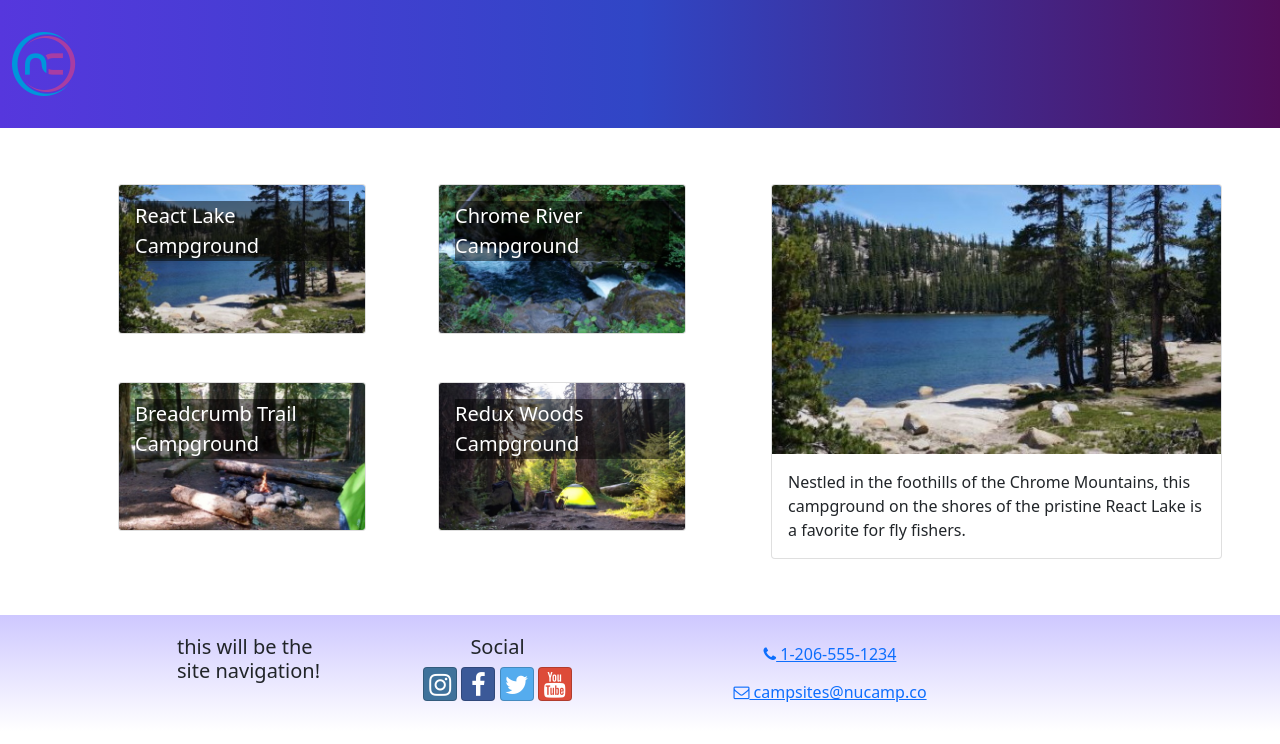
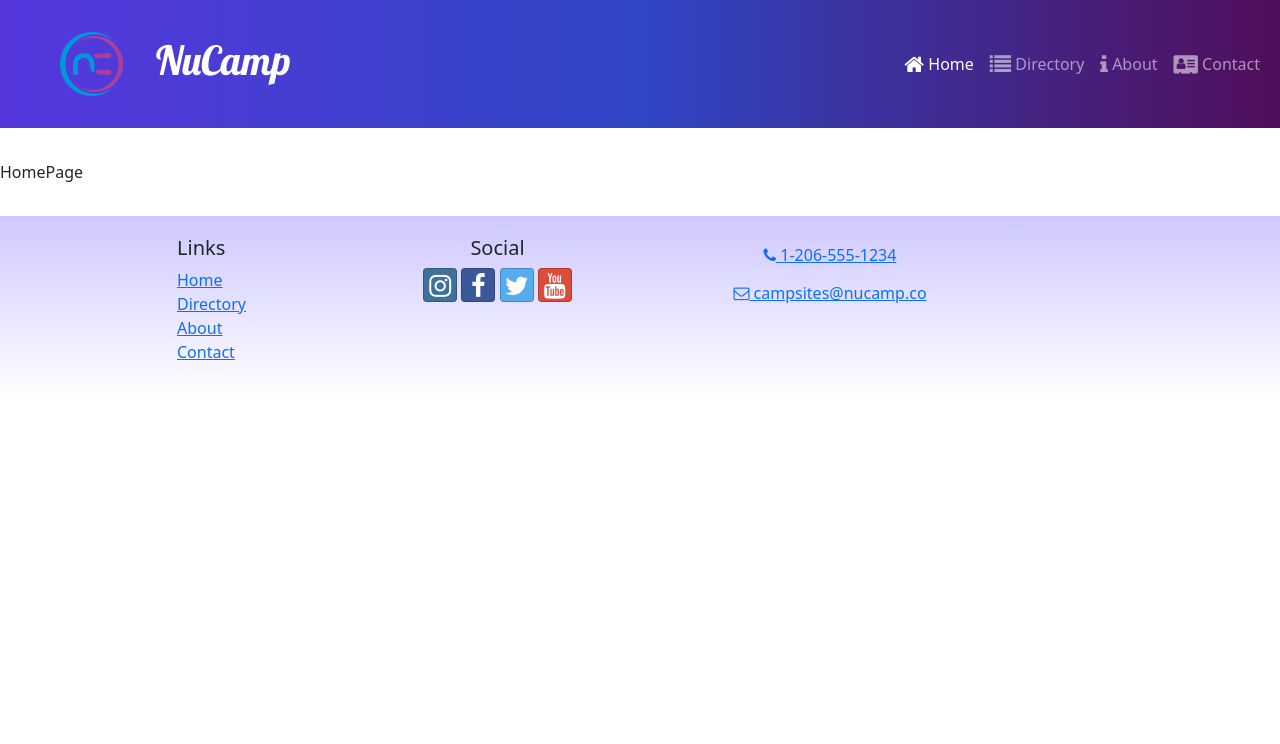
Before and after one commit to kknivves/NC-React-Course-Project-, a React (Create React App) app: page / in a window 1280 px wide. Shown: the top 744 px of the page. Built offline with nearby package versions, Linux system fonts and the light colour scheme.

Commit message:
Header and Footer Links

```diff
--- a/src/App.js
+++ b/src/App.js
@@ -1,17 +1,23 @@
-import Header from './components/Header';
-import Footer from './components/Footer';
-import CampsitesDirectoryPage from './pages/CampsitesDirectoryPage';
-
-import './App.css';
+import { Routes, Route } from 'react-router-dom';
+import ContactPage from "./pages/ContactPage";
+import HomePage from "./pages/HomePage";
+import Header from "./components/Header";
+import Footer from "./components/Footer";
+import CampsitesDirectoryPage from "./pages/CampsitesDirectoryPage";
+import "./App.css";
 
 function App() {
-    return (
-        <div className='App'>
-            <Header />
-            <CampsitesDirectoryPage />
-            <Footer />
-        </div>
-    );
+  return (
+    <div className="App">
+      <Header />
+      <Routes>
+        <Route path="/" element={<HomePage />} />
+        <Route path="contact" element={<ContactPage />} />
+        <Route path="directory" element={<CampsitesDirectoryPage />} />
+      </Routes>
+      <Footer />
+    </div>
+  );
 }
 
 export default App;
--- a/src/components/Footer.js
+++ b/src/components/Footer.js
@@ -1,4 +1,5 @@
 import { Container, Row, Col } from "reactstrap";
+import { Link } from 'react-router-dom';
 
 const Footer = () => {
   return (
@@ -6,7 +7,21 @@
       <Container>
         <Row>
           <Col xs={{ size: 4, offset: 1 }} sm="2">
-            <h5>this will be the site navigation!</h5>
+            <h5>Links</h5>
+            <ul className='list-unstyled'>
+              <li>
+                <Link to='/'>Home</Link>
+              </li>
+              <li>
+                <Link to='/directory'>Directory</Link>
+              </li>
+              <li>
+                <Link to='/about'>About</Link>
+              </li>
+              <li>
+                <Link to='/contact'>Contact</Link>
+              </li>
+            </ul>
           </Col>
           <Col xs="6" sm="3" className="text-center">
             <h5>Social</h5>
--- a/src/components/Header.js
+++ b/src/components/Header.js
@@ -1,12 +1,50 @@
-import { Navbar, NavbarBrand } from "reactstrap";
+import { useState } from "react";
+import {
+  Navbar,
+  NavbarBrand,
+  Collapse,
+  NavbarToggler,
+  Nav,
+  NavItem,
+} from "reactstrap";
+import { NavLink } from "react-router-dom";
 import NucampLogo from "../app/assets/img/logo.png";
 
 const Header = () => {
+  const [menuOpen, setMenuOpen] = useState(false);
+
   return (
     <Navbar dark color="primary" sticky="top" expand="md">
-      <NavbarBrand href="/">
-        <img src={NucampLogo} alt="nucamp logo" />
+      <NavbarBrand className="ms-5" href="/">
+            <img src={NucampLogo} alt="nucamp logo" className="float-start" />
+            <h1 className="mt-1">NuCamp</h1>
       </NavbarBrand>
+
+      <NavbarToggler onClick={() => setMenuOpen(!menuOpen)} />
+      <Collapse isOpen={menuOpen} navbar>
+            <Nav className="ms-auto" navbar>
+                <NavItem>
+                    <NavLink className="nav-link" to="/">
+                        <i className="fa fa-home fa-lg" /> Home
+                    </NavLink>
+                </NavItem>
+                <NavItem>
+                    <NavLink className="nav-link" to="/directory">
+                        <i className="fa fa-list fa-lg" /> Directory
+                    </NavLink>
+                </NavItem>
+                <NavItem>
+                    <NavLink className="nav-link" to="/about">
+                        <i className="fa fa-info fa-lg" /> About
+                    </NavLink>
+                </NavItem>
+                <NavItem>
+                    <NavLink className="nav-link" to="/contact">
+                        <i className="fa fa-address-card fa-lg" /> Contact
+                    </NavLink>
+                </NavItem>
+            </Nav>
+        </Collapse>
     </Navbar>
   );
 };
--- a/src/index.js
+++ b/src/index.js
@@ -1,22 +1,25 @@
-import React from 'react';
-import { createRoot } from 'react-dom/client';
-import { Provider } from 'react-redux';
-import { store } from './app/store';
-import App from './App';
-import './index.css';
-import 'bootstrap/dist/css/bootstrap.min.css';
-import 'bootstrap-social/bootstrap-social.css';
-import 'font-awesome/css/font-awesome.css';
-import 'typeface-lobster';
-import 'typeface-open-sans';
+import React from "react";
+import { createRoot } from "react-dom/client";
+import { BrowserRouter } from "react-router-dom";
+import { Provider } from "react-redux";
+import { store } from "./app/store";
+import App from "./App";
+import "./index.css";
+import "bootstrap/dist/css/bootstrap.min.css";
+import "bootstrap-social/bootstrap-social.css";
+import "font-awesome/css/font-awesome.css";
+import "typeface-lobster";
+import "typeface-open-sans";
 
-const container = document.getElementById('root');
+const container = document.getElementById("root");
 const root = createRoot(container);
 
 root.render(
   <React.StrictMode>
     <Provider store={store}>
-      <App />
+      <BrowserRouter>
+        <App />
+      </BrowserRouter>
     </Provider>
   </React.StrictMode>
 );
--- /dev/null
+++ b/src/pages/ContactPage.js
@@ -0,0 +1,5 @@
+const ContactPage = () => {
+  return <div>ContactPage</div>;
+};
+
+export default ContactPage;
--- /dev/null
+++ b/src/pages/HomePage.js
@@ -0,0 +1,5 @@
+const HomePage = () => {
+    return<div>HomePage</div>;
+};
+
+export default HomePage;
```
